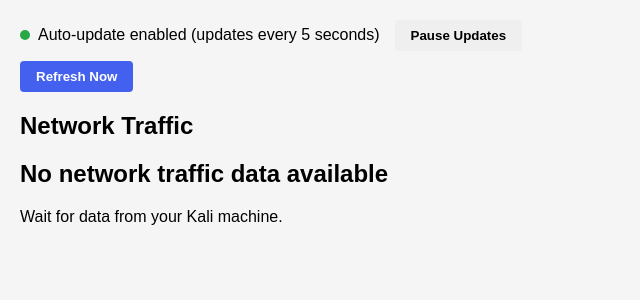
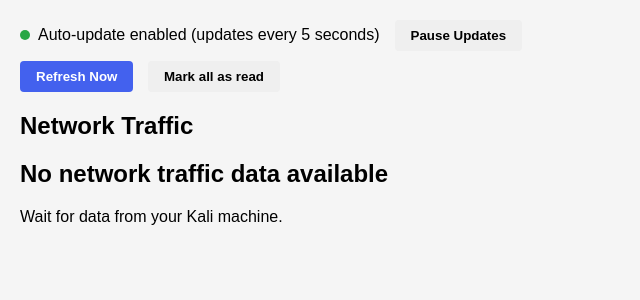
Before and after one commit to a1b2c3d4e5fg6/redshift, a Flask app: template templates/dashboard.html in a window 1280 px wide. Shown: the part 120-420 px from the top of the page, without its empty margins (0-640 px from the left). Run offline with Flask 3, Linux system fonts and the light colour scheme; the template is opened without the code that fills it, so the values that code supplies are empty; some libraries are stand-ins or nearby versions.

Commit message:
Update dashboard.html

```diff
--- a/templates/dashboard.html
+++ b/templates/dashboard.html
@@ -32,8 +32,9 @@
     </div>
 
     <div class="action-buttons">
-      <button id="refresh-btn" class="btn btn-primary">Refresh Now</button>
-    </div>
+  <button id="refresh-btn" class="btn btn-primary">Refresh Now</button>
+  <button id="mark-read-btn" class="btn" style="margin-left:10px;">Mark all as read</button>
+</div>
 
     <!-- Small banner that appears on new interceptions -->
     <div id="new-banner" class="new-banner" style="display:none; cursor:pointer;">New interceptions</div>
```
